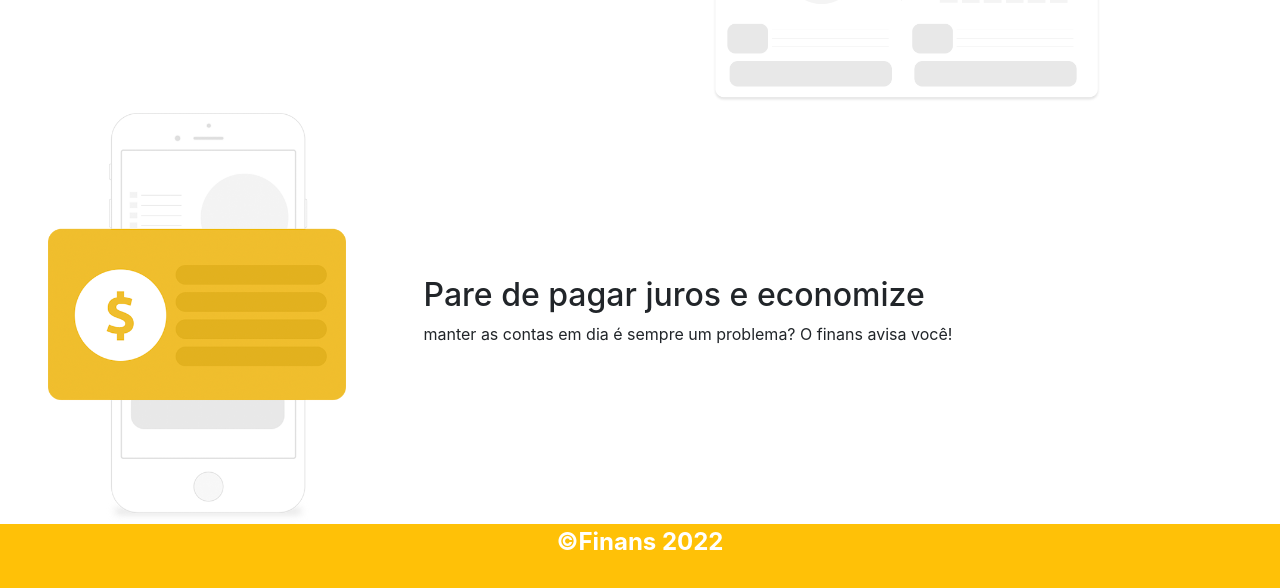
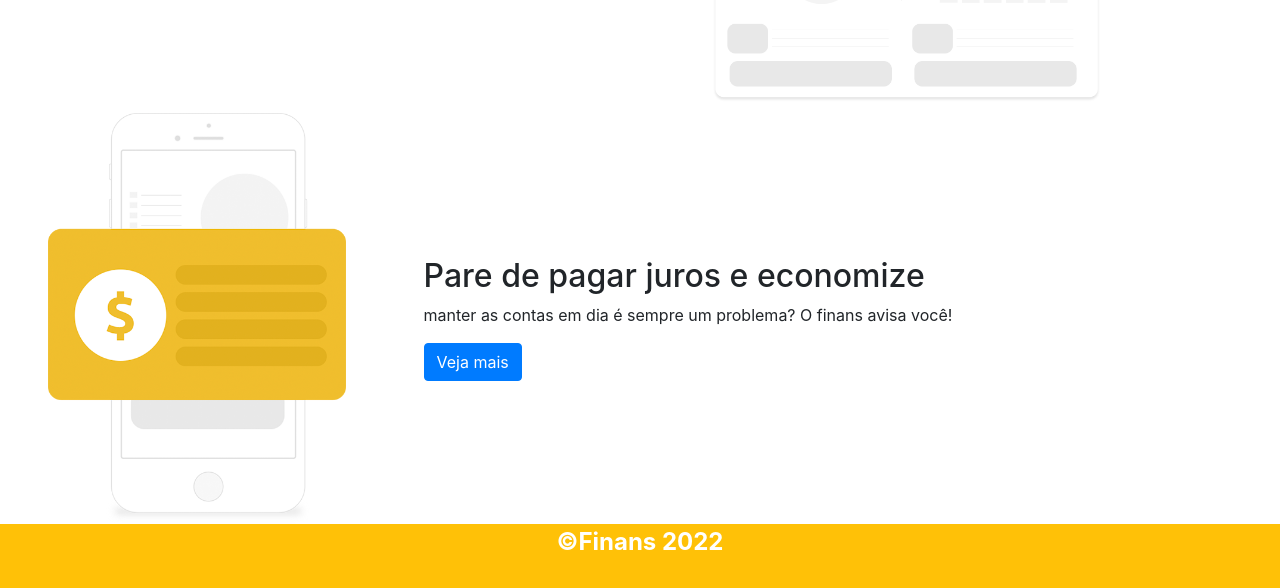
Before and after one commit to wesley180320/Finans, a plain HTML site: page index.html in a window 1280 px wide. Shown: the part 761-1349 px from the top of the page. Drawn offline with nearby package versions, Linux system fonts and the light colour scheme.

Commit message:
Versao 1.1

```diff
--- a/index.html
+++ b/index.html
@@ -77,19 +77,18 @@
           <div class="col-3 ml-5">
             <img src="./img/juros.png" alt="juros" class="img-fluid">
         </div>
-
         <div class="col-8 align-self-center ml-5">
           <h2> Pare de pagar juros e economize</h2>
           <p> manter as contas em dia é sempre um problema? O finans avisa você!</p>
+        <button class="btn btn-primary"> Veja mais</button>
         </div>
         </div>
       </div>
     </section>
 
+
     <footer class="bg-warning text-center">
-
       <span> &copy;Finans 2022</span>
-
     </footer>
 
     <!-- JavaScript (Opcional) -->
```
